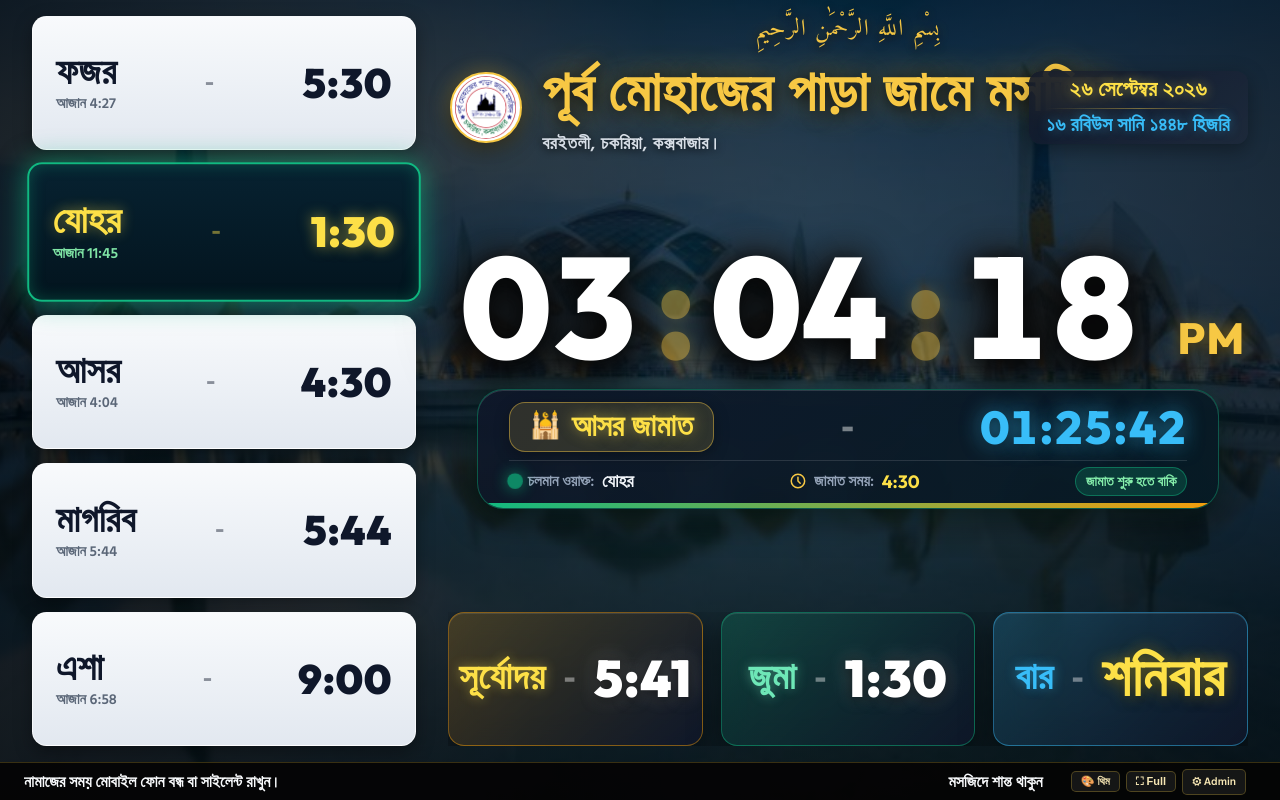
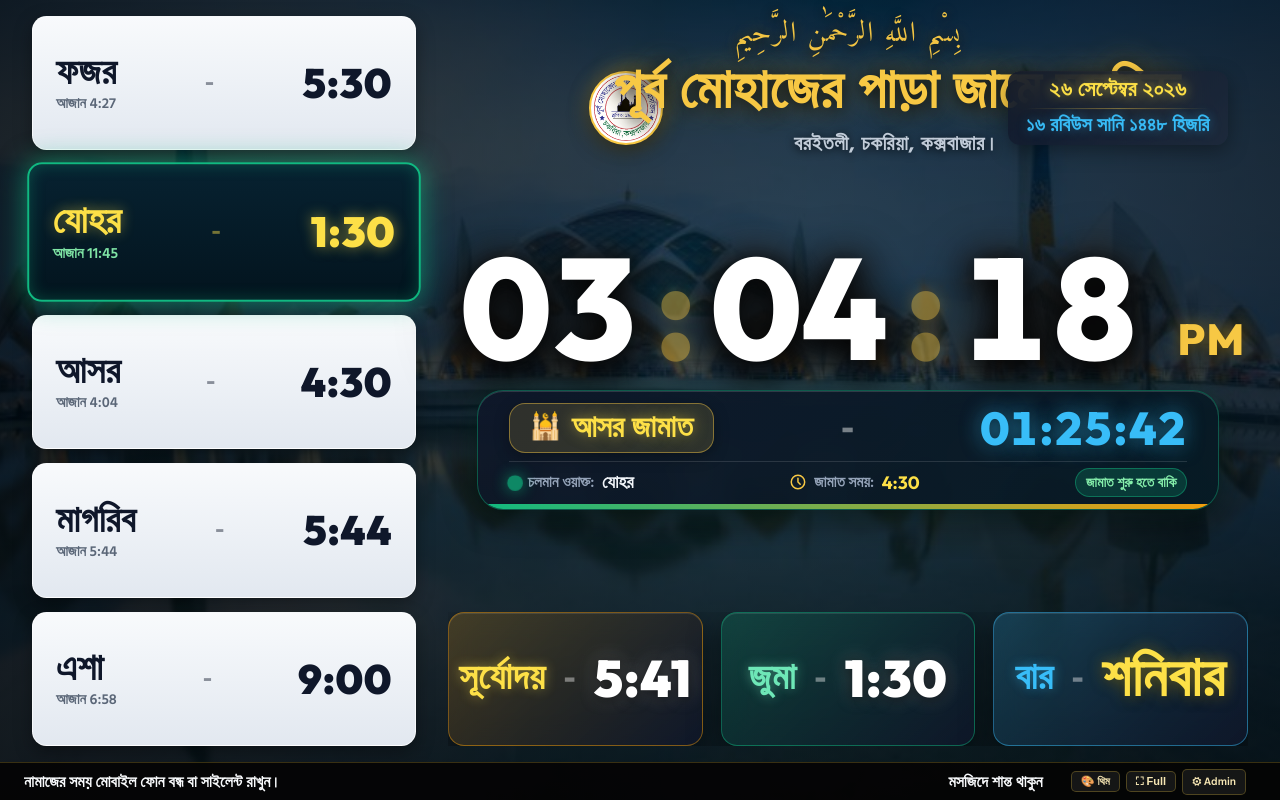
Before and after one commit to eleyescox-gif/Time, a website: page display.html in a window 1280 px wide. Drawn offline with Linux system fonts and the light colour scheme; no server answers.

Commit message:
feat: perfectly center Bismillah, mosque name, and address in landscape header

```diff
--- a/display.html
+++ b/display.html
@@ -322,15 +322,18 @@
       height: 100%;
     }
 
-    /* TOP HEADER: Centered Bismillah on top, Mosque Brand on Left & Clean Date on Right */
+    /* TOP HEADER: Centered Bismillah, Mosque Brand & Address with Date on Right */
     .pro-header {
       display: flex;
       flex-direction: column;
       align-items: center;
+      justify-content: center;
+      text-align: center;
       width: 100%;
       flex-shrink: 0;
       padding-bottom: 4px;
-      gap: 2px;
+      gap: clamp(2px, 0.4vh, 6px);
+      position: relative;
     }
 
     .header-top-bismillah {
@@ -339,17 +342,17 @@
       justify-content: center;
       align-items: center;
       text-align: center;
-      padding-top: 1px;
-      margin-bottom: 8px;
+      padding-top: 2px;
+      margin-bottom: 2px;
     }
 
     .header-bismillah {
       font-family: 'Amiri', serif;
-      font-size: clamp(16px, 1.8vw, 25px);
+      font-size: clamp(20px, 2.2vw, 32px);
       color: #f7c844;
       opacity: 0.98;
-      letter-spacing: 1.2px;
-      text-shadow: 0 2px 10px rgba(0,0,0,0.85), 0 0 16px rgba(247, 200, 68, 0.45);
+      letter-spacing: 1.5px;
+      text-shadow: 0 2px 12px rgba(0,0,0,0.9), 0 0 18px rgba(247, 200, 68, 0.5);
       line-height: 1.15;
       text-align: center;
     }
@@ -357,10 +360,10 @@
     .header-main-row {
       display: flex;
       align-items: center;
-      justify-content: space-between;
+      justify-content: center;
       width: 100%;
-      gap: 16px;
-      margin-top: 4px;
+      position: relative;
+      margin-top: 1px;
     }
 
     .header-left-spacer {
@@ -372,25 +375,25 @@
       display: flex;
       flex-direction: row;
       align-items: center;
-      justify-content: flex-start;
-      text-align: left;
-      gap: clamp(12px, 1.6vw, 22px);
-      flex: 1 1 auto;
-      min-width: 0;
-      padding-left: 2px;
+      justify-content: center;
+      text-align: center;
+      gap: clamp(14px, 1.8vw, 24px);
+      margin: 0 auto;
+      padding-left: 0;
+      max-width: calc(100% - clamp(200px, 22vw, 340px));
     }
 
     .mosque-brand-block {
       display: flex;
       flex-direction: row;
       align-items: center;
-      justify-content: flex-start;
-      gap: clamp(12px, 1.6vw, 22px);
+      justify-content: center;
+      gap: clamp(14px, 1.8vw, 24px);
     }
 
     .mosque-header-logo {
-      width: clamp(54px, 5.6vw, 84px);
-      height: clamp(54px, 5.6vw, 84px);
+      width: clamp(56px, 5.8vw, 86px);
+      height: clamp(56px, 5.8vw, 86px);
       border-radius: 50%;
       object-fit: contain;
       background: #ffffff;
@@ -405,47 +408,52 @@
     .mosque-brand-titles {
       display: flex;
       flex-direction: column;
-      align-items: flex-start;
-      text-align: left;
+      align-items: center;
+      text-align: center;
       min-width: 0;
-      gap: 2px;
-      padding-top: 4px;
+      gap: 3px;
+      padding-top: 2px;
     }
 
     .mosque-title-bn {
       font-family: 'Hind Siliguri', sans-serif;
-      font-size: clamp(32px, 4.4vw, 58px);
+      font-size: clamp(32px, 4.4vw, 56px);
       font-weight: 900;
       color: #f7c844;
-      line-height: 1.12;
+      line-height: 1.15;
       letter-spacing: 0.6px;
       text-shadow: 0 3px 18px rgba(0,0,0,0.95), 0 0 32px rgba(247, 200, 68, 0.45);
       margin: 0;
+      text-align: center;
       white-space: nowrap;
     }
 
     .mosque-title-en {
       font-family: 'Hind Siliguri', 'Outfit', sans-serif;
-      font-size: clamp(14px, 1.4vw, 19px);
-      font-weight: 600;
+      font-size: clamp(15px, 1.6vw, 22px);
+      font-weight: 700;
       letter-spacing: 0.6px;
-      color: #e2e8f0;
+      color: #cbd5e1;
       opacity: 0.95;
-      margin-top: 2px;
+      margin-top: 1px;
       text-shadow: 0 2px 10px rgba(0,0,0,0.8);
+      text-align: center;
       white-space: nowrap;
     }
 
-    /* Header Right Block: Professional Box for Arabic and English Dates */
+    /* Header Right Block: Professional Box for Arabic and English Dates placed on right */
     .header-right-block {
-      flex: 0 0 auto;
-      margin-left: auto;
+      position: absolute;
+      right: clamp(10px, 1.6vw, 24px);
+      top: 50%;
+      transform: translateY(-50%);
       min-width: 0;
       display: flex;
       flex-direction: column;
       align-items: flex-end;
       justify-content: center;
-      padding-left: 12px;
+      padding-left: 0;
+      z-index: 5;
     }
 
     .header-date-badge {
@@ -1197,6 +1205,10 @@
     .is-portrait .header-right-block,
     body.rotate-90 .header-right-block,
     body.rotate-270 .header-right-block {
+      position: static !important;
+      transform: none !important;
+      right: auto !important;
+      top: auto !important;
       margin-left: 0 !important;
       padding-left: 0 !important;
       width: 100% !important;
@@ -1746,6 +1758,7 @@
         text-align: center !important;
         gap: clamp(6px, 1vh, 12px) !important;
         width: 100% !important;
+        max-width: 100% !important;
         padding-left: 0 !important;
       }
       .mosque-header-logo {
@@ -1781,6 +1794,10 @@
         text-align: center !important;
       }
       .header-right-block {
+        position: static !important;
+        transform: none !important;
+        right: auto !important;
+        top: auto !important;
         margin-left: 0 !important;
         padding-left: 0 !important;
         width: 100% !important;
```
